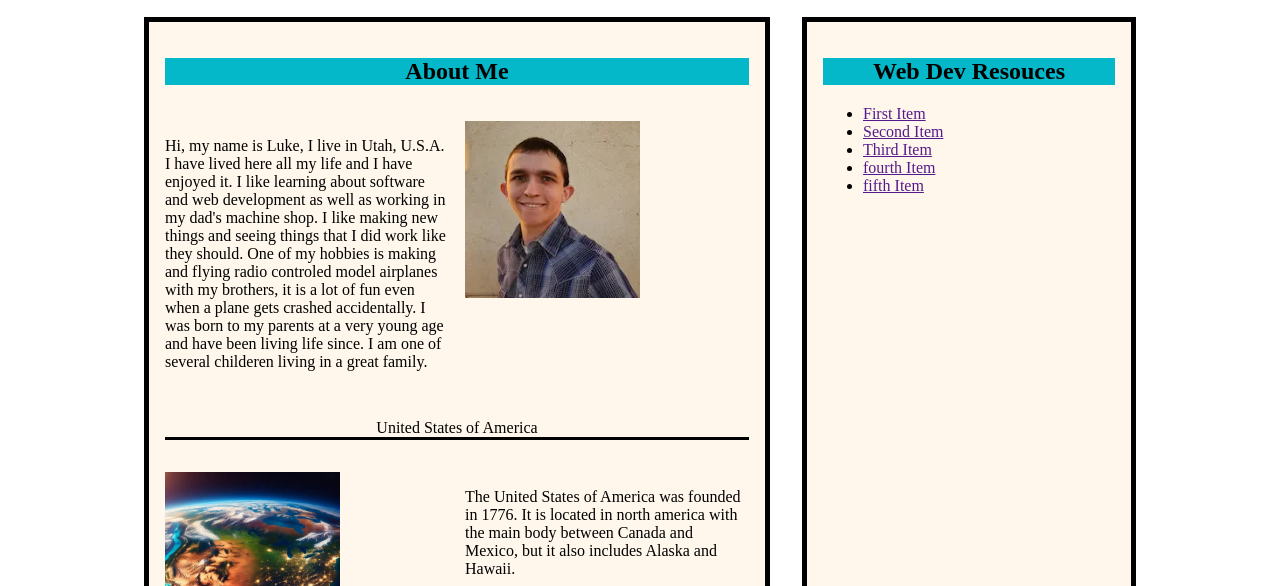
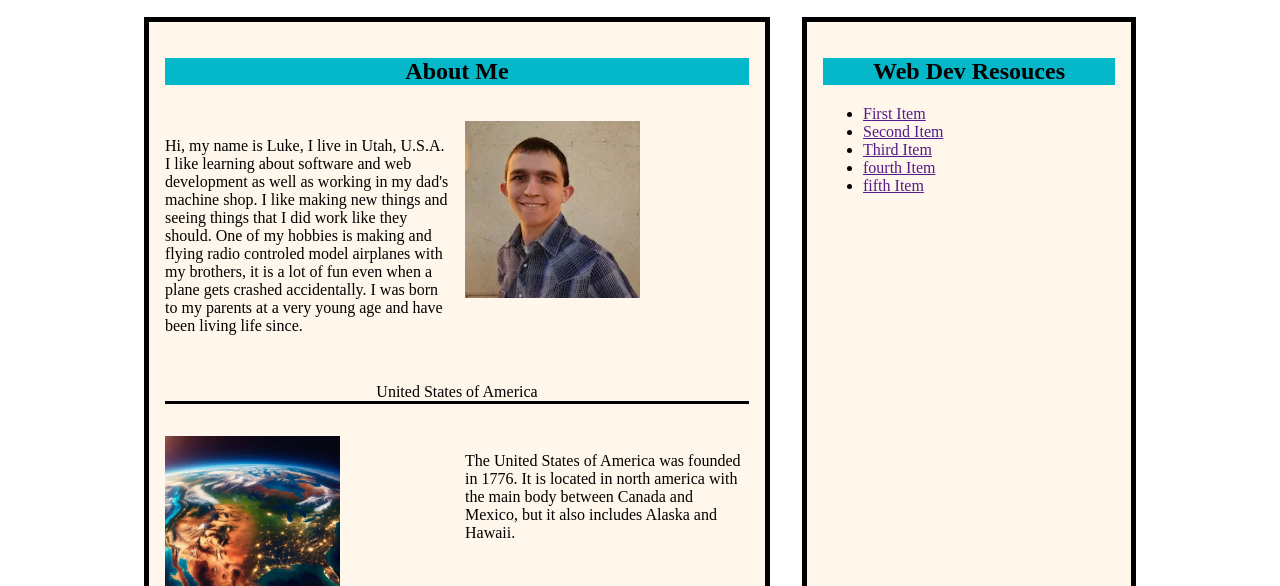
Before and after one commit to fredric47/wdd131, a plain HTML site: page index.html in a window 1280 px wide. Shown: the part 214-800 px from the top of the page. Drawn offline with Linux system fonts and the light colour scheme; a web font is replaced by a local one.

Commit message:
text update

```diff
--- a/index.html
+++ b/index.html
@@ -30,11 +30,11 @@
             <section class="card">
                 <h2>About Me</h2>
 
-                <p>Hi, my name is Luke, I live in Utah, U.S.A. I have lived here all my life and I have enjoyed it. I like learning
+                <p>Hi, my name is Luke, I live in Utah, U.S.A. I like learning
                 about software and web development as well as working in my dad's machine shop. I like making new things and seeing
                 things that I did work like they should. One of my hobbies is making and flying radio controled model airplanes with my
                 brothers, it is a lot of fun even when a plane gets crashed accidentally. I was born to my parents at a very young age
-                and have been living life since. I am one of several childeren living in a great family.</p>
+                and have been living life since.</p>
                 <img src="images/profile.webp" alt="profile-pic">
 
                 <p class="country">United States of America</p>
```
